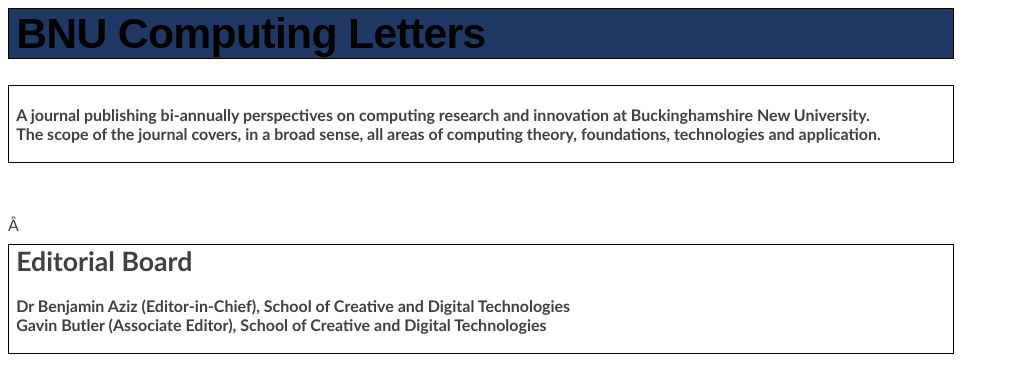
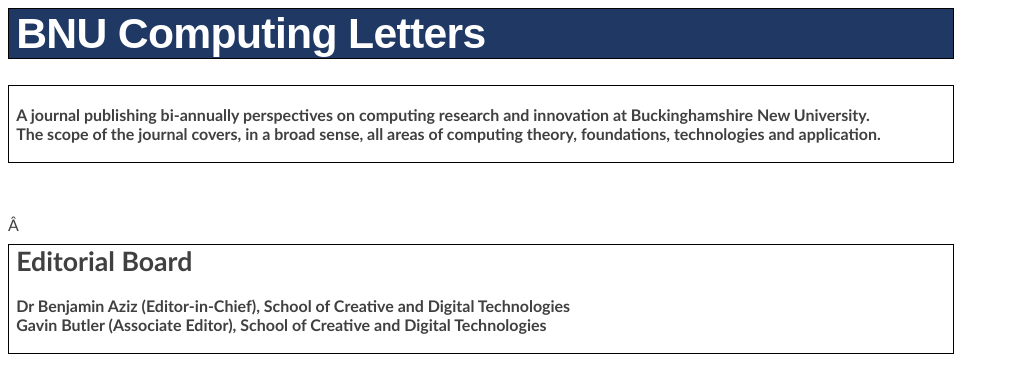
Before and after one commit to BNUComputing/bnucomputing.github.io, a plain HTML site: page index.htm in a window 1280 px wide. Shown: the whole page, without its empty margins (0-1009 px from the left). Drawn offline with Linux system fonts and the light colour scheme.

Commit message:
Update index.htm

```diff
--- a/index.htm
+++ b/index.htm
@@ -912,7 +912,7 @@ table.MsoTableGrid
   <td width=930 valign=top style='width:697.4pt;border:solid windowtext 1.0pt;
   mso-border-alt:solid windowtext .5pt;background:#1F3864;mso-background-themecolor:
   accent1;mso-background-themeshade:128;padding:0cm 5.4pt 0cm 5.4pt'>
-  <p class=MsoTitle><b><span style='font-size:32.0pt;font-family:"Grotesque",sans-serif,color:"white"'>BNU
+  <p class=MsoTitle><b><span style='font-size:32.0pt;color:white;font-family:"Grotesque",sans-serif'>BNU
   Computing Letters</span><o:p></o:p></span></b></p>
   </td>
  </tr>
```
